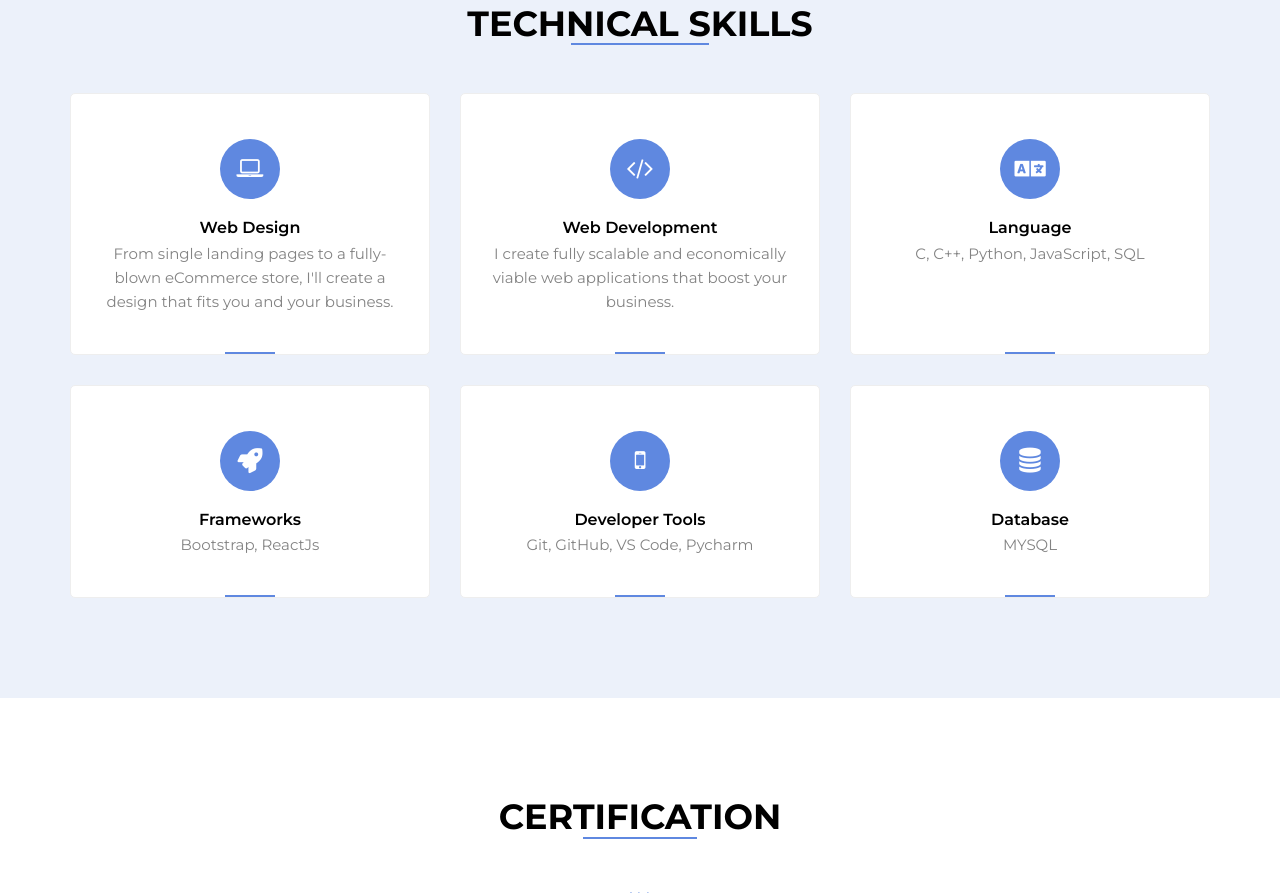
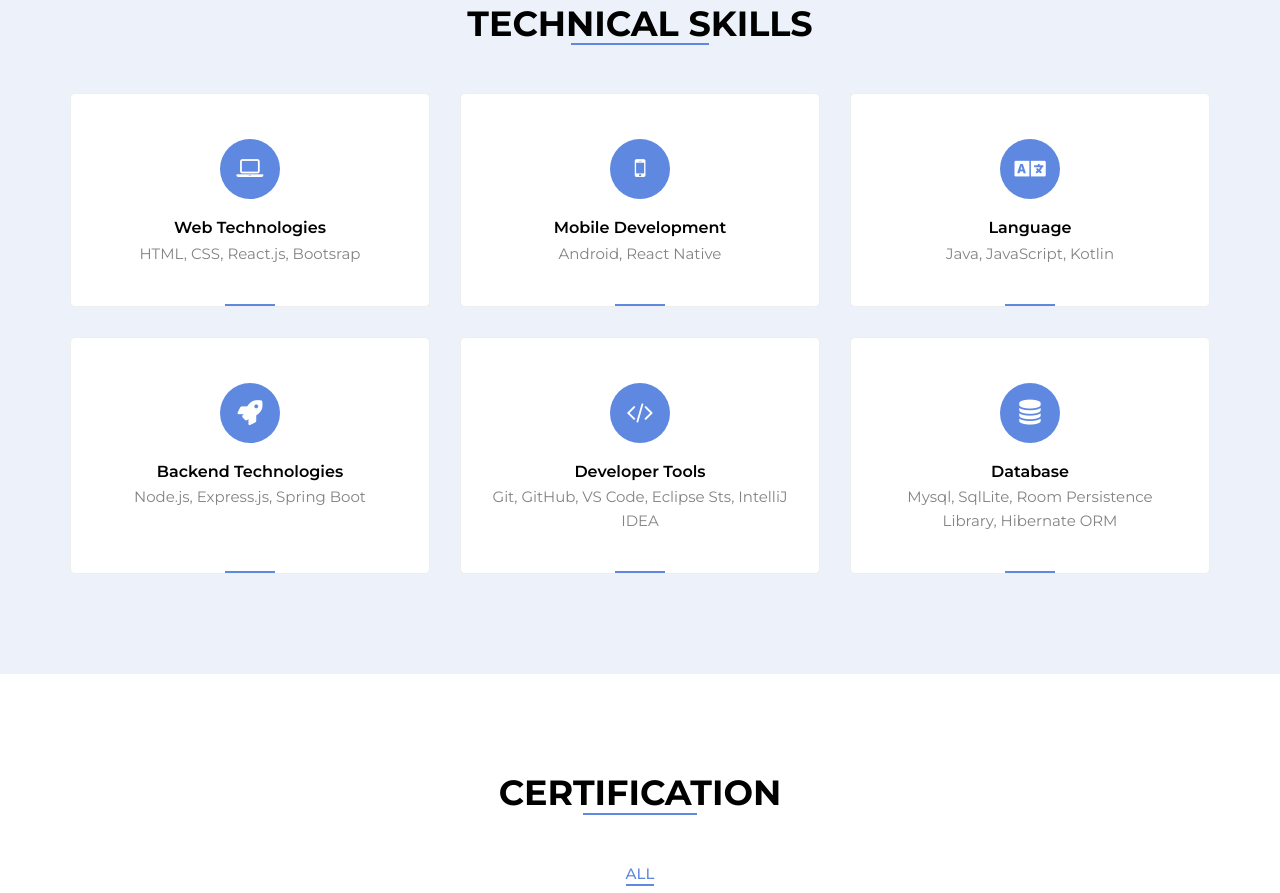
Before and after one commit to rohitamrutkar8907/Myportfolio, a plain HTML site: page index.html in a window 1280 px wide. Shown: the part 1780-2673 px from the top of the page. Drawn offline with nearby package versions, Linux system fonts and the light colour scheme.

Commit message:
update tech

```diff
--- a/index.html
+++ b/index.html
@@ -142,40 +142,38 @@
             <div class="service-content">
                <div class="box">
                   <div class="icon"><i class="fa fa-laptop"></i></div>
-                  <h5>Web Design</h5>
-                  <p>From single landing pages to a fully-blown eCommerce store,
-                     I'll create a design that fits you and your business.
+                  <h5>Web Technologies</h5>
+                  <p>HTML, CSS, React.js, Bootsrap
                   </p>
                </div>
                <div class="box">
-                  <div class="icon"><i class="fa fa-code"></i></div>
-                  <h5>Web Development</h5>
-                  <p>I create fully scalable and economically viable web
-                     applications that boost your business.
+                  <div class="icon"><i class="fa fa-mobile"></i></div>
+                  <h5>Mobile Development</h5>
+                  <p> Android, React Native
                   </p>
                </div>
                <div class="box">
                   <div class="icon"><i class="fas fa-language"></i></div>
                   <h5>Language</h5>
-                  <p>C, C++, Python, JavaScript, SQL
+                  <p> Java, JavaScript, Kotlin
                   </p>
                </div>
                <div class="box">
                   <div class="icon"><i class="fas fa-rocket"></i></div>
-                  <h5>Frameworks</h5>
-                  <p> Bootstrap, ReactJs
+                  <h5>Backend Technologies</h5>
+                  <p> Node.js, Express.js, Spring Boot
                   </p>
                </div>
                <div class="box">
-                  <div class="icon"><i class="fa fa-mobile"></i></div>
+                  <div class="icon"><i class="fa fa-code"></i></div>
                   <h5>Developer Tools</h5>
-                  <p>Git, GitHub, VS Code, Pycharm
+                  <p> Git, GitHub, VS Code, Eclipse Sts, IntelliJ IDEA
                   </p>
                </div>
                <div class="box">
                   <div class="icon"><i class="fa fa-database"></i></div>
                   <h5>Database</h5>
-                  <p>MYSQL
+                  <p> Mysql, SqlLite, Room Persistence Library, Hibernate ORM
                   </p>
                </div>
             </div>
```
